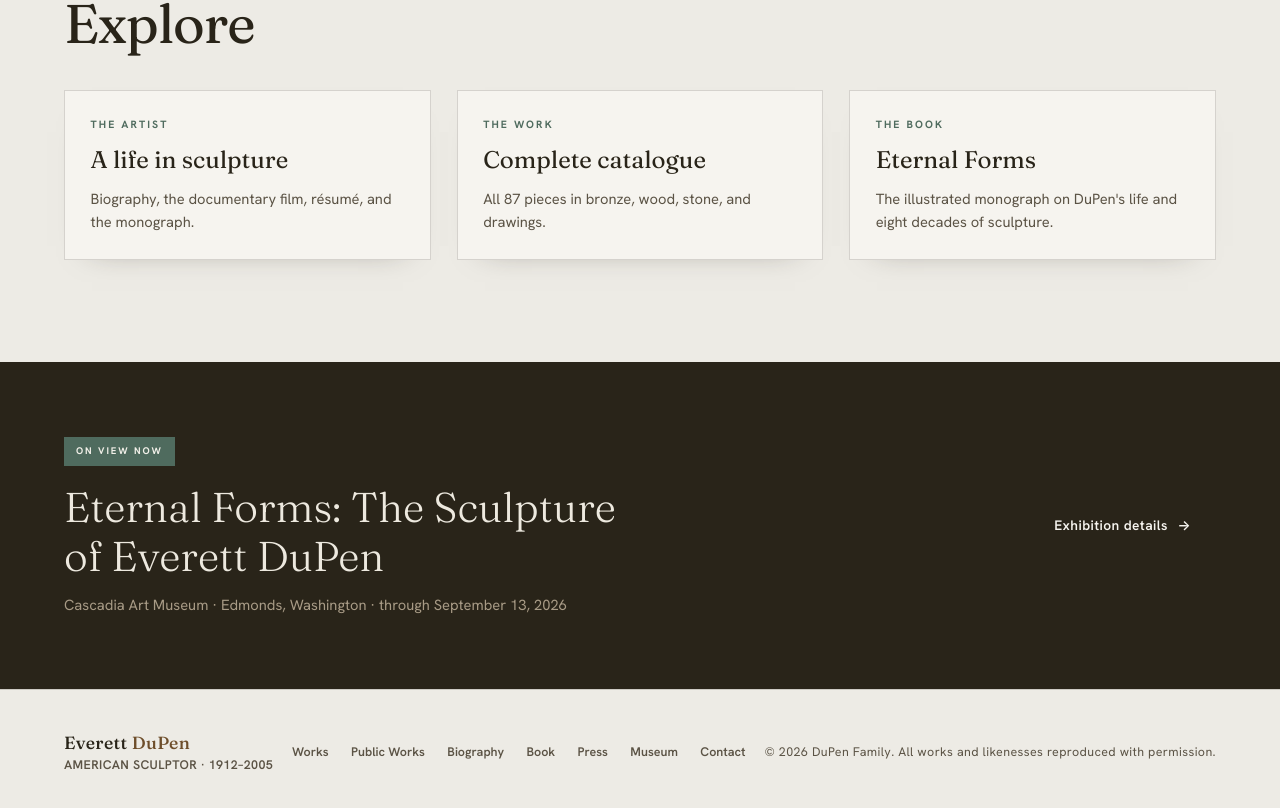
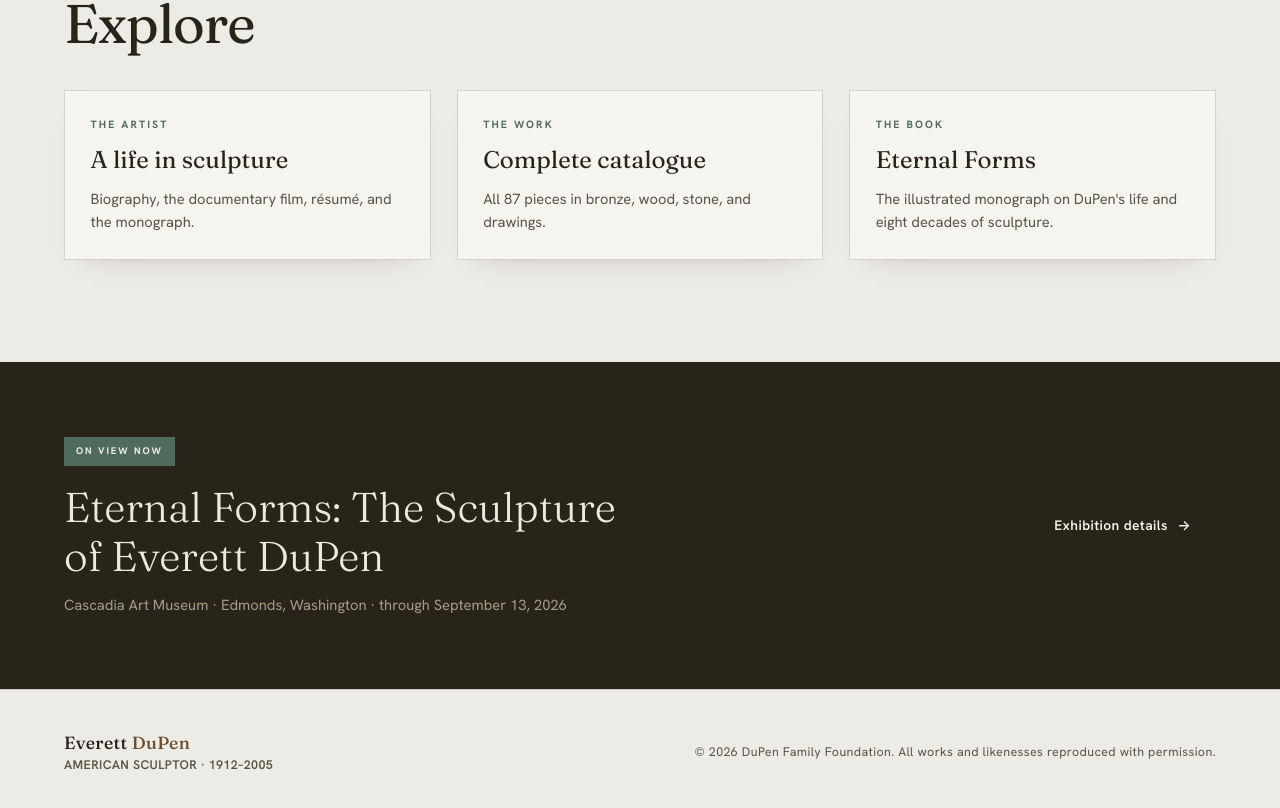
Before and after one commit to jasonburby-creator/everett-dupen, a Next.js app: page / in a window 1280 px wide. Shown: the part 2937-3745 px from the top of the page. Built offline with nearby package versions, Linux system fonts and the light colour scheme.

Commit message:
Add files via upload

```diff
--- a/components/Footer.tsx
+++ b/components/Footer.tsx
@@ -8,16 +8,7 @@
           Everett <b>DuPen</b>
           <small>American Sculptor · 1912–2005</small>
         </Link>
-        <nav className="foot-nav" aria-label="Footer">
-          <Link href="/works">Works</Link>
-          <Link href="/public-works">Public Works</Link>
-          <Link href="/artist/biography">Biography</Link>
-          <Link href="/artist/book">Book</Link>
-          <Link href="/press">Press</Link>
-          <Link href="/museum">Museum</Link>
-          <Link href="/contact">Contact</Link>
-        </nav>
-        <small>© {new Date().getFullYear()} DuPen Family. All works and likenesses reproduced with permission.</small>
+        <small>© {new Date().getFullYear()} DuPen Family Foundation. All works and likenesses reproduced with permission.</small>
       </div>
     </footer>
   );
--- a/components/HeroSlideshow.tsx
+++ b/components/HeroSlideshow.tsx
@@ -4,7 +4,7 @@
 import { useCallback, useEffect, useRef, useState } from 'react';
 
 /* ------------------------------------------------------------------ *
- * Hero rotation — 7-image set
+ * Hero rotation — 8-image set
  * ------------------------------------------------------------------ *
  *  - fit      'cover'   = full-bleed crop (landscape/environmental)
  *             'contain' = show the entire work, pad the sides
@@ -47,6 +47,15 @@
     fit: 'cover',
   },
   {
+    src: '/hero/museum-exhibition.jpg',
+    title: 'Eternal Forms',
+    material: 'On view at Cascadia Art Museum through Sep 2026',
+    alt: 'Exhibition entrance panel for "Eternal Forms: The Sculpture of Everett DuPen" at Cascadia Art Museum in Edmonds, Washington.',
+    position: 'center 30%',
+    tone: 'dark',
+    fit: 'cover',
+  },
+  {
     src: '/hero/workshop.jpg',
     title: 'The Artist at Work',
     material: 'In the studio',
@@ -80,15 +89,6 @@
     alt: 'Marble sculpture by Everett DuPen titled "Happy Gardener," a reclining woman cradling an infant.',
     tone: 'light',
     fit: 'cover',
-  },
-  {
-    src: '/hero/the-reader-and-female-relief.jpg',
-    title: 'The Reader & Female Relief',
-    material: 'Bronze relief',
-    alt: 'Pair of bronze relief panels by Everett DuPen \u2014 "The Reader" and "Female Relief," compact seated figures.',
-    tone: 'light',
-    fit: 'contain',
-    bg: '#d5d0c9',
   },
   {
     src: '/hero/family-group.jpg',
```
